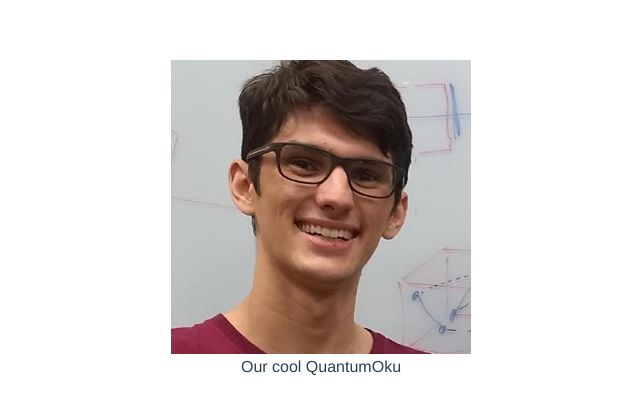
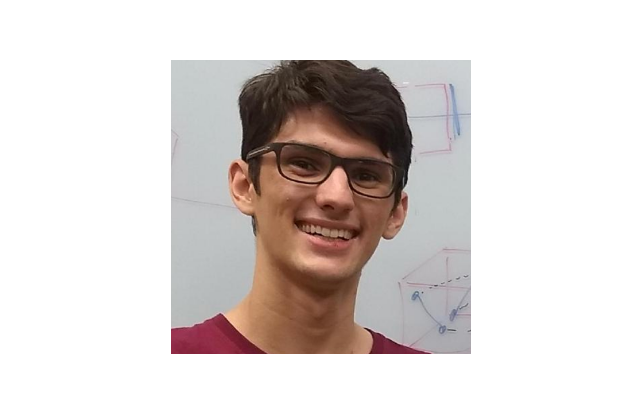
Before and after one commit to IvanIsCoding/Quantomoku, a Vue app in the folder client/: page / in a window 1280 px wide. Shown: the top 414 px of the page, without its empty margins (319-959 px from the left). Built offline with nearby package versions, Linux system fonts and the light colour scheme.

Commit message:
initial commit

```diff
--- a/client/src/App.vue
+++ b/client/src/App.vue
@@ -1,17 +1,17 @@
 <template>
   <div id="app">
     <img alt="Vue logo" src="./assets/logo.png" width="300px"/>
-    <MainComponent />
+    <Board />
   </div>
 </template>
 
 <script>
-import MainComponent from "./components/MainComponent.vue";
+import Board from "./components/Board.vue";
 
 export default {
   name: "app",
   components: {
-    MainComponent
+    Board
   }
 };
 </script>
--- a/client/src/components/MainComponent.vue
+++ b/client/src/components/Board.vue
@@ -1,12 +1,27 @@
 <template>
-  <div class="hello">Our cool QuantumOku</div>
+  <!-- <div class="hello">Our cool QuantumOku</div> -->
+  <div>
+    <li v-for="cell in cells">
+      </Cell>
+    </li>
+  </div>
 </template>
 
 <script>
+import Cell from "./Cell.vue";
+
 export default {
-  name: "HelloWorld",
+  name: "Board",
   props: {
     msg: String
+  },
+  components: {
+    Cell
+  },
+  data() {
+    return {
+      cells: [0, 0, 0]
+    }
   }
 };
 </script>
--- /dev/null
+++ b/client/src/components/Cell.vue
@@ -0,0 +1,16 @@
+<template>
+  <div>Cell</div>
+</template>
+
+<script>
+export default {
+  name: "Cell",
+  props: {
+    msg: String
+  }
+};
+</script>
+
+<!-- Add "scoped" attribute to limit CSS to this component only -->
+<style scoped>
+</style>
```
